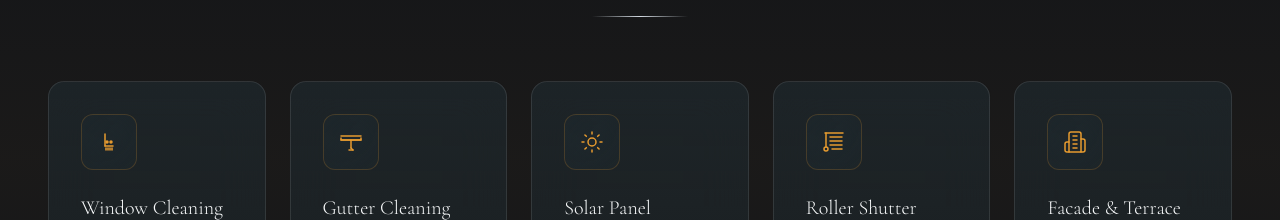
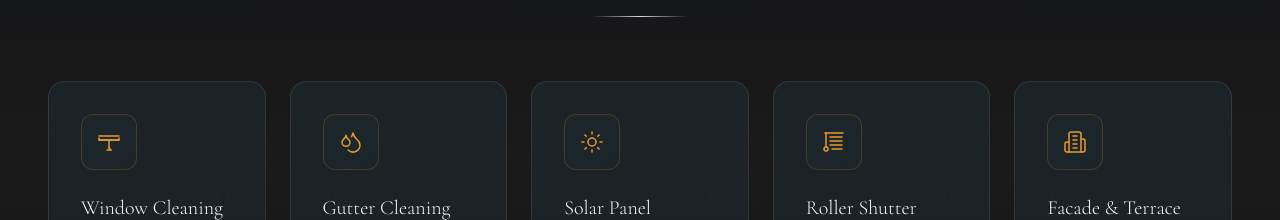
Before and after one commit to Mejrifx/window-cleaning-main, a React (Vite) app: page / in a window 1280 px wide. Shown: the part 1880-2100 px from the top of the page. Built offline with nearby package versions, Linux system fonts and the light colour scheme; the HTML template or start-up script is replaced by a standard one.

Commit message:
Swap icons: use gutter icon for window cleaning, Droplets icon for gutter cleaning

```diff
--- a/src/components/WhyChooseUs.tsx
+++ b/src/components/WhyChooseUs.tsx
@@ -1,31 +1,8 @@
 import { motion } from 'framer-motion';
-import { Sun, Blinds, Building2 } from 'lucide-react';
+import { Droplets, Sun, Blinds, Building2 } from 'lucide-react';
 import { useLanguage } from '@/contexts/LanguageContext';
 
-// Custom Cleaning Brush Icon - represents a window cleaning brush/squeegee
-const CleaningBrushIcon = ({ className, strokeWidth = 1.5 }: { className?: string; strokeWidth?: number }) => (
-  <svg
-    viewBox="0 0 24 24"
-    fill="none"
-    stroke="currentColor"
-    strokeWidth={strokeWidth}
-    strokeLinecap="round"
-    strokeLinejoin="round"
-    className={className}
-  >
-    {/* Brush handle */}
-    <path d="M8 4 L8 16" />
-    {/* Brush head (squeegee/cleaning head) */}
-    <path d="M8 16 L16 16" />
-    {/* Bristles/cleaning surface */}
-    <path d="M9 18 L9 20 M11 18 L11 20 M13 18 L13 20 M15 18 L15 20" />
-    {/* Optional: water drops to show cleaning */}
-    <circle cx="10" cy="12" r="1" fill="currentColor" />
-    <circle cx="14" cy="12" r="1" fill="currentColor" />
-  </svg>
-);
-
-// Custom Gutter Icon - represents an actual gutter with downspout
+// Custom Gutter Icon - represents an actual gutter with downspout (used for window cleaning)
 const GutterIcon = ({ className, strokeWidth = 1.5 }: { className?: string; strokeWidth?: number }) => (
   <svg
     viewBox="0 0 24 24"
@@ -55,12 +32,12 @@ const WhyChooseUs = () => {
 
   const features = [
     {
-      icon: CleaningBrushIcon,
+      icon: GutterIcon,
       title: t.featureReliable,
       description: t.featureReliableDesc,
     },
     {
-      icon: GutterIcon,
+      icon: Droplets,
       title: t.featureInsured,
       description: t.featureInsuredDesc,
     },
```
